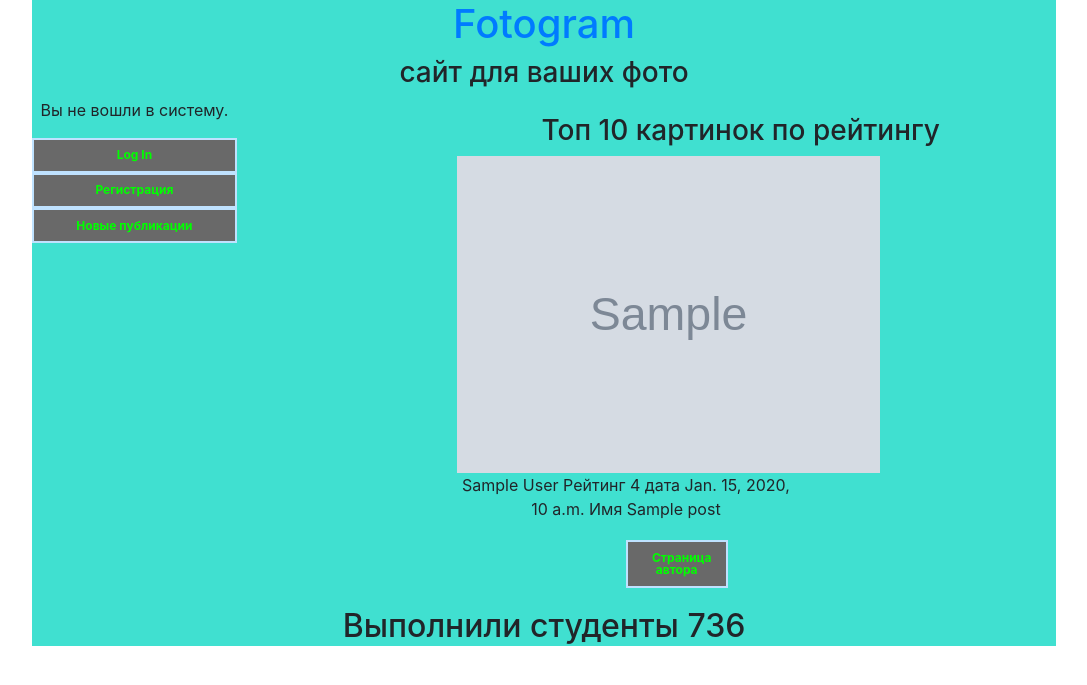
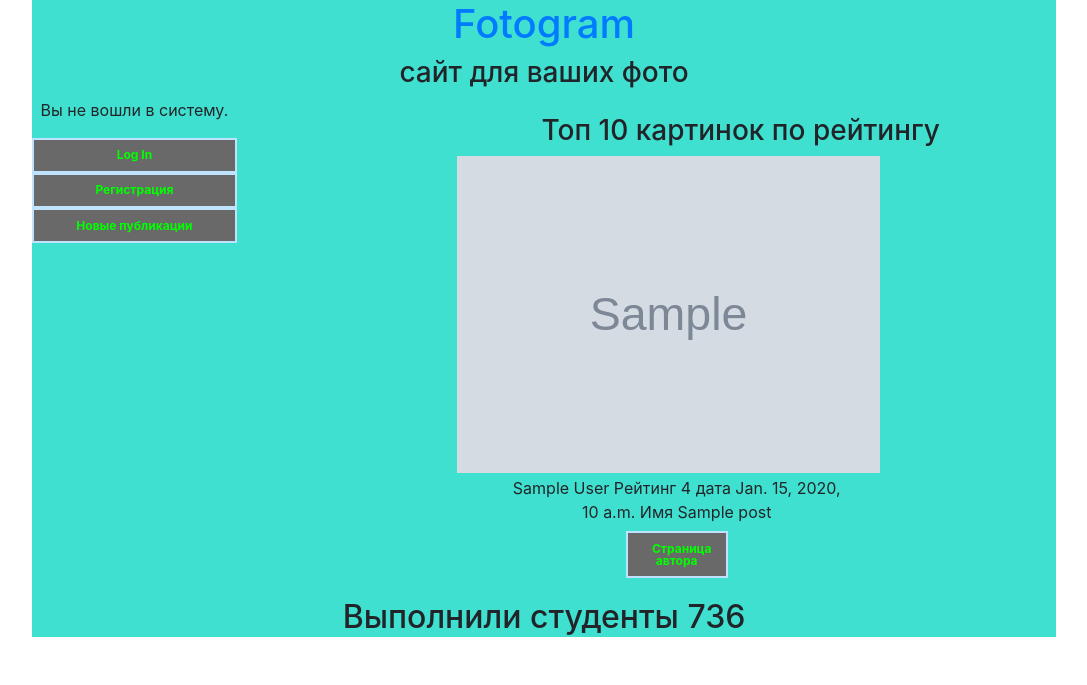
Before and after one commit to qruk/imagehub, a Django app: template imgprovider/templates/display_image_posts.html in a window 1280 px wide. Shown: the top 685 px of the page, without its empty margins (96-1183 px from the left). Run offline with Django 3.2, Linux system fonts and the light colour scheme; the template is opened without the code that fills it: most values are stand-ins (such as "Sample title", 1, 10 or a date in 2020); grey boxes marked "Sample" are stand-in pictures; some libraries are stand-ins or nearby versions.

Commit message:
margin try

```diff
--- a/imgprovider/templates/baseBlock.html
+++ b/imgprovider/templates/baseBlock.html
@@ -62,6 +62,7 @@
 
         .p {
              width:200%;
+             margin:2% 30% 2% 30%;
         }
 
         .button
```
